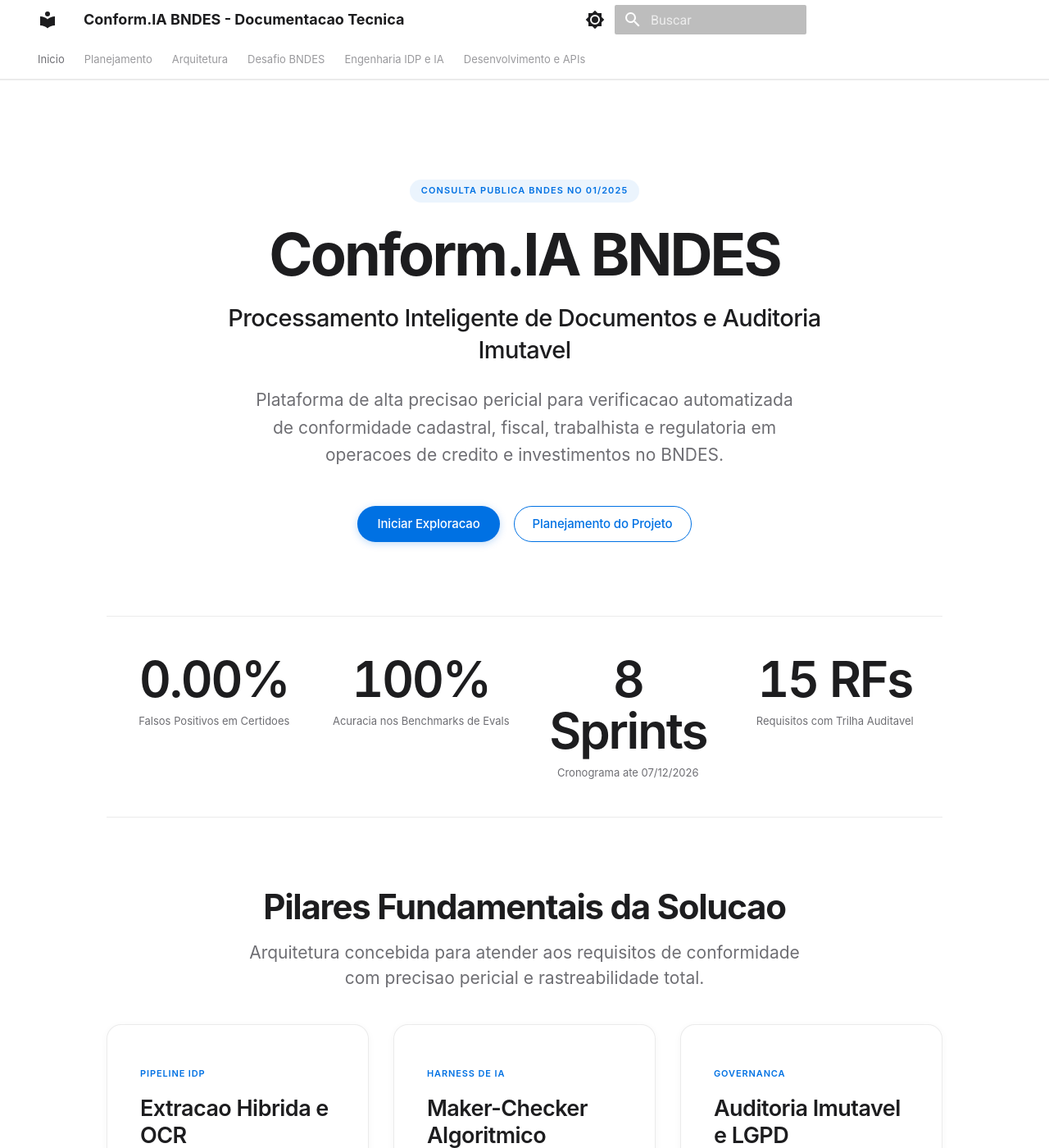
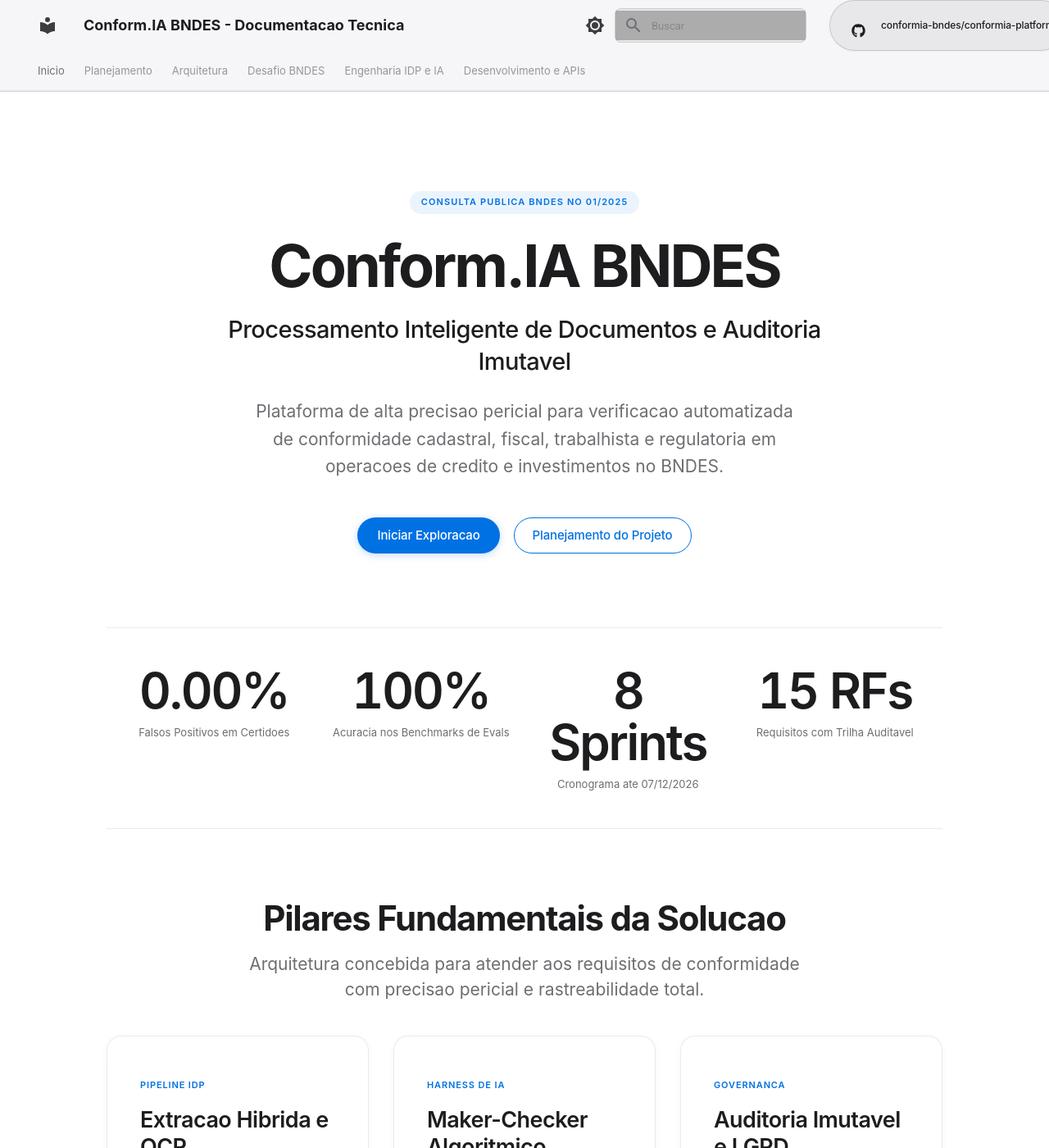
Before and after one commit to conformia-bndes/conformia-platform, an MkDocs documentation site: the page built from docs/index.md, in a window 1280 px wide and 1400 px high. Shown: the whole window at 82% size. Built offline with MkDocs 1.6.1 and Material for MkDocs 9.7.7, drawn with Linux system fonts in a browser that asks for light colours; comment, search, counter and statistics services are not loaded.

Commit message:
fix(ci): remover filtros de caminho para evitar jobs pulados e estilizar botao do repositorio

```diff
--- a/docs/stylesheets/extra.css
+++ b/docs/stylesheets/extra.css
@@ -61,26 +61,133 @@
   -moz-osx-font-smoothing: grayscale;
 }
 
-/* Cabecalho Minimalista com Efeito de Vidro Apple */
+/* Cabecalho Apple com Efeito de Vidro e Alto Contraste */
 .md-header {
-  background-color: rgba(255, 255, 255, 0.8) !important;
+  background-color: rgba(246, 246, 248, 0.94) !important;
   backdrop-filter: saturate(180%) blur(20px);
   -webkit-backdrop-filter: saturate(180%) blur(20px);
-  border-bottom: 1px solid var(--apple-border) !important;
-  box-shadow: none !important;
+  border-bottom: 1px solid rgba(0, 0, 0, 0.12) !important;
+  box-shadow: 0 1px 3px rgba(0, 0, 0, 0.04) !important;
 }
 
 [data-md-color-scheme="slate"] .md-header {
-  background-color: rgba(22, 22, 23, 0.8) !important;
+  background-color: rgba(22, 22, 23, 0.94) !important;
+  border-bottom: 1px solid rgba(255, 255, 255, 0.14) !important;
+  box-shadow: 0 1px 4px rgba(0, 0, 0, 0.4) !important;
 }
 
-.md-header__title, .md-header__button {
+.md-header__title {
   color: var(--apple-text-primary) !important;
+  font-weight: 600 !important;
+}
+
+.md-header__button {
+  color: var(--apple-text-primary) !important;
+  opacity: 0.85;
+  transition: opacity 0.2s ease, color 0.2s ease;
+}
+
+.md-header__button:hover {
+  opacity: 1;
+  color: var(--apple-blue) !important;
+}
+
+/* Barra de Busca Minimalista Spotlight */
+.md-search__inner {
+  background-color: rgba(0, 0, 0, 0.06) !important;
+  border: 1px solid rgba(0, 0, 0, 0.12) !important;
+  border-radius: 8px !important;
+  transition: all 0.2s ease;
+}
+
+[data-md-color-scheme="slate"] .md-search__inner {
+  background-color: rgba(255, 255, 255, 0.08) !important;
+  border: 1px solid rgba(255, 255, 255, 0.16) !important;
+}
+
+.md-search__input {
+  color: var(--apple-text-primary) !important;
+  font-size: 13px !important;
+}
+
+.md-search__input::placeholder {
+  color: var(--apple-text-tertiary) !important;
+}
+
+.md-search__icon {
+  color: var(--apple-text-secondary) !important;
+}
+
+/* Botao de Repositorio GitHub no Cabecalho (Pill Badge Apple) */
+.md-header__source {
+  margin-left: 0.75rem;
+}
+
+.md-header__source .md-source {
+  display: inline-flex !important;
+  align-items: center;
+  background-color: rgba(0, 0, 0, 0.06) !important;
+  border: 1px solid rgba(0, 0, 0, 0.14) !important;
+  border-radius: var(--radius-pill) !important;
+  padding: 6px 14px !important;
+  color: var(--apple-text-primary) !important;
+  text-decoration: none !important;
+  font-size: 12.5px !important;
+  font-weight: 500 !important;
+  transition: all 0.2s cubic-bezier(0.25, 1, 0.5, 1) !important;
+  box-shadow: 0 1px 3px rgba(0, 0, 0, 0.04);
+  opacity: 1 !important;
+}
+
+[data-md-color-scheme="slate"] .md-header__source .md-source {
+  background-color: rgba(255, 255, 255, 0.1) !important;
+  border: 1px solid rgba(255, 255, 255, 0.2) !important;
+  color: #f5f5f7 !important;
+}
+
+.md-header__source .md-source:hover {
+  background-color: var(--apple-blue) !important;
+  border-color: var(--apple-blue) !important;
+  color: #ffffff !important;
+  transform: translateY(-1px);
+  box-shadow: 0 4px 12px rgba(0, 113, 227, 0.35);
+}
+
+.md-source__icon {
+  margin-right: 8px !important;
+  display: flex !important;
+  align-items: center;
+}
+
+.md-source__icon svg {
+  fill: currentColor !important;
+  width: 17px !important;
+  height: 17px !important;
+  transition: fill 0.2s ease;
+}
+
+.md-source__repository {
+  color: inherit !important;
+  font-weight: 500 !important;
+  font-size: 12px !important;
+  letter-spacing: -0.01em;
+  max-width: none !important;
+}
+
+.md-source__facts {
+  color: inherit !important;
+  opacity: 0.85;
+  font-size: 11px !important;
 }
 
 .md-tabs {
-  background-color: transparent !important;
-  border-bottom: 1px solid var(--apple-border) !important;
+  background-color: rgba(246, 246, 248, 0.7) !important;
+  border-bottom: 1px solid rgba(0, 0, 0, 0.08) !important;
+}
+
+[data-md-color-scheme="slate"] .md-tabs {
+  background-color: rgba(22, 22, 23, 0.7) !important;
+  border-bottom: 1px solid rgba(255, 255, 255, 0.1) !important;
 }
 
 .md-tabs__link {
--- a/mkdocs.yml
+++ b/mkdocs.yml
@@ -7,6 +7,8 @@
 theme:
   name: material
   language: pt
+  icon:
+    repo: fontawesome/brands/github
   palette:
     # Modo Claro Institucional
     - scheme: default
```
Also changed, not shown: 1 other file.
